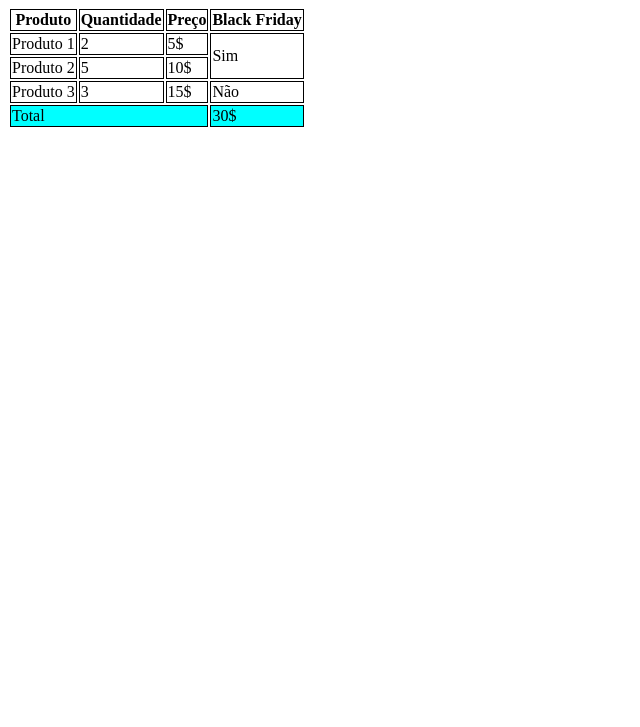
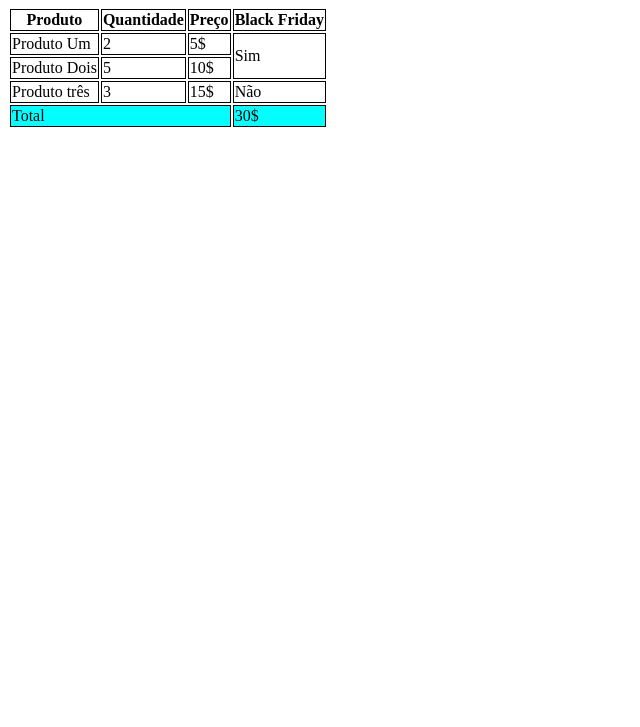
Before and after one commit to angelinfrp/aula-tabelas, a plain HTML site: page index.html in a window 1280 px wide. Shown: the part 73-800 px from the top of the page, without its empty margins (0-640 px from the left). Drawn offline with Linux system fonts and the light colour scheme.

Commit message:
adicionei novos titulos dos produtos

```diff
--- a/index.html
+++ b/index.html
@@ -35,19 +35,19 @@
 
       <tbody>
         <tr>
-            <td>Produto 1</td>
+            <td>Produto Um</td>
             <td>2</td>
             <td>5$</td>
             <td rowspan="2">Sim</td>
         </tr>
         <tr>
-            <td>Produto 2</td>
+            <td>Produto Dois</td>
             <td>5</td>
             <td>10$</td>
 
         </tr>
         <tr>
-            <td>Produto 3</td>
+            <td>Produto três</td>
             <td>3</td>
             <td>15$</td>
             <td>Não</td>
```
